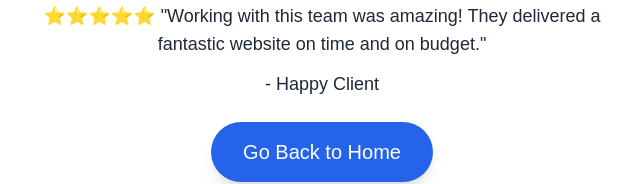
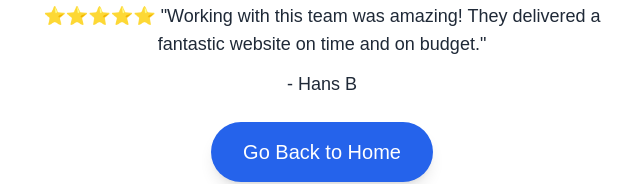
Before and after one commit to Leorev01/SlickSite, a Next.js app: page /landing-page/thank-you in a window 1280 px wide. Shown: the part 996-1180 px from the top of the page, without its empty margins (318-958 px from the left). Built offline with nearby package versions, Linux system fonts and the light colour scheme.

Commit message:
Changes thankyou page review name

```diff
--- a/app/(landing)/landing-page/thank-you/page.tsx
+++ b/app/(landing)/landing-page/thank-you/page.tsx
@@ -128,7 +128,7 @@ export default function ThankYouPage() {
             ⭐⭐⭐⭐⭐ &quot;Working with this team was amazing! They delivered a fantastic website on time and on budget.&quot;
           </motion.p>
           <motion.p className="text-lg mb-6">
-            - Happy Client
+            - Hans B
           </motion.p>
         </motion.div>
 
```
